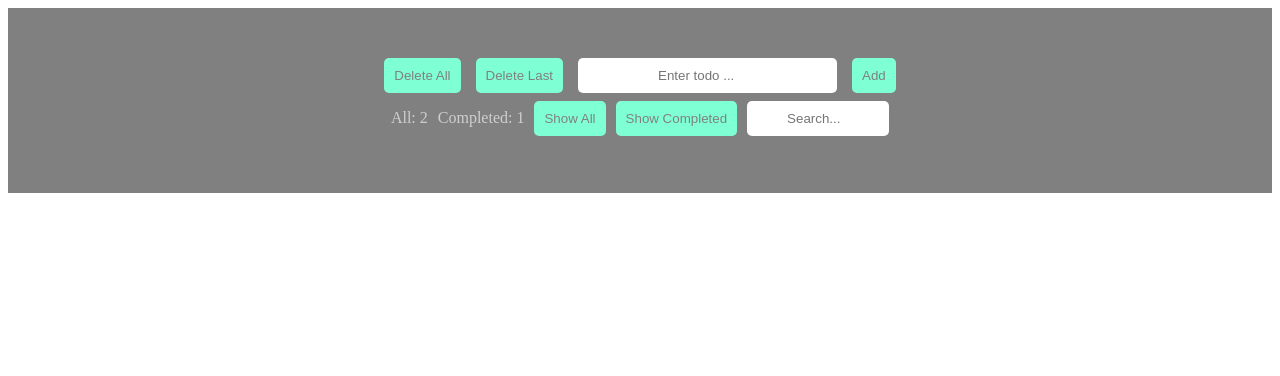
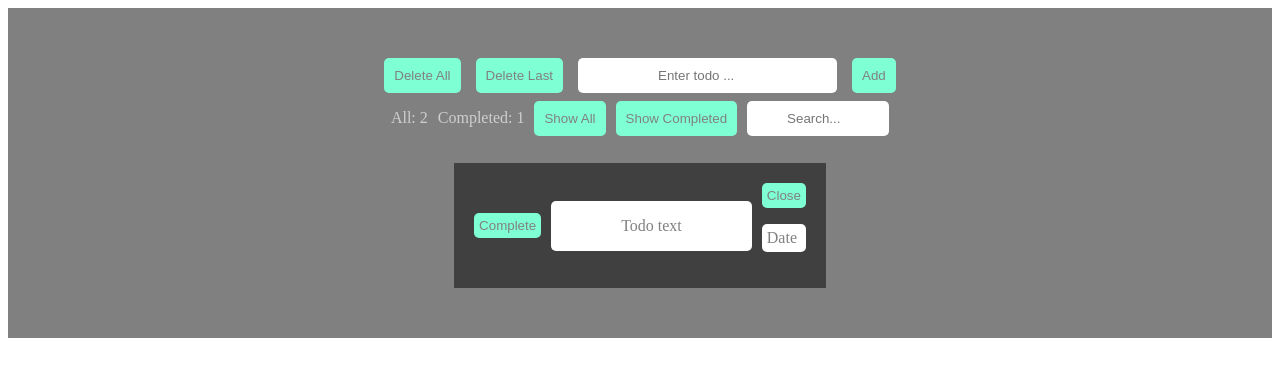
Before and after one commit to KirillTarasenk0/js-todo-app, a plain HTML site: page index.html in a window 1280 px wide. Drawn offline with Linux system fonts and the light colour scheme.

Commit message:
Interface was finished

```diff
--- a/css/styles.css
+++ b/css/styles.css
@@ -89,6 +89,10 @@
     background-color: aquamarine;
     color: gray;
 }
+.show__all-button:hover {
+    cursor: pointer;
+    opacity: 0.9;
+}
 .show__completed-button-container {
     padding-right: 10px;
 }
@@ -99,8 +103,9 @@
     background-color: aquamarine;
     color: gray;
 }
-.search__input-container {
-
+.show__completed-button:hover {
+    cursor: pointer;
+    opacity: 0.9;
 }
 .search__input {
     padding-top: 10px;
@@ -110,3 +115,57 @@
     width: 100px;
     border: 0;
 }
+.task__card-container {
+    background-color: #414040;
+    margin-top: 20px;
+    padding: 20px;
+}
+.task__card {
+    display: flex;
+    justify-content: center;
+    align-items: center;
+}
+.completed__button-container {
+    padding-right: 10px;
+}
+.completed__button {
+    padding: 5px;
+    border-radius: 5px;
+    border: 0;
+    background-color: aquamarine;
+    color: gray;
+}
+.completed__button:hover {
+    cursor: pointer;
+    opacity: 0.9;
+}
+.todo__text-container {
+    border-radius: 5px;
+    padding-right: 70px;
+    padding-left: 70px;
+    background-color: white;
+}
+.todo__text {
+    color: gray;
+}
+.date__close-container {
+    padding-left: 10px;
+}
+.close__button {
+    padding: 5px;
+    border-radius: 5px;
+    border: 0;
+    background-color: aquamarine;
+    color: gray;
+}
+.close__button:hover {
+    cursor: pointer;
+    opacity: 0.9;
+}
+.date__text {
+    padding: 5px;
+    border-radius: 5px;
+    border: 0;
+    background-color: white;
+    color: gray;
+}
--- a/js/main.js
+++ b/js/main.js
@@ -71,4 +71,41 @@ const searchInput = document.createElement('input');
 searchInput.placeholder = 'Search...';
 searchInput.className = 'search__input';
 searchInputContainer.append(searchInput);
+const taskCardContainer = document.createElement('div');
+taskCardContainer.className = 'task__card-container';
+mainContainer.append(taskCardContainer);
+const taskCard = document.createElement('div');
+taskCard.className = 'task__card';
+taskCardContainer.append(taskCard);
+const completedButtonContainer = document.createElement('div');
+completedButtonContainer.className = 'completed__button-container';
+taskCard.append(completedButtonContainer);
+const completedButton = document.createElement('button');
+completedButton.className = 'completed__button';
+completedButton.innerHTML = 'Complete';
+completedButtonContainer.append(completedButton);
+const todoTextContainer = document.createElement('div');
+todoTextContainer.className = 'todo__text-container';
+taskCard.append(todoTextContainer);
+const todoText = document.createElement('p');
+todoText.className = 'todo__text';
+todoText.innerHTML = 'Todo text';
+todoTextContainer.append(todoText);
+const dateCloseContainer = document.createElement('div');
+dateCloseContainer.className = 'date__close-container';
+taskCard.append(dateCloseContainer);
+const closeButtonContainer = document.createElement('div');
+closeButtonContainer.className = 'close__button-container';
+dateCloseContainer.append(closeButtonContainer);
+const closeButton = document.createElement('button');
+closeButton.className = 'close__button';
+closeButton.innerHTML = 'Close';
+closeButtonContainer.append(closeButton);
+const dateContainer = document.createElement('div');
+dateContainer.className = 'date__container';
+dateCloseContainer.append(dateContainer);
+const dateText = document.createElement('p');
+dateText.innerHTML = 'Date';
+dateText.className = 'date__text';
+dateContainer.append(dateText);
 console.log(document.body);
```
